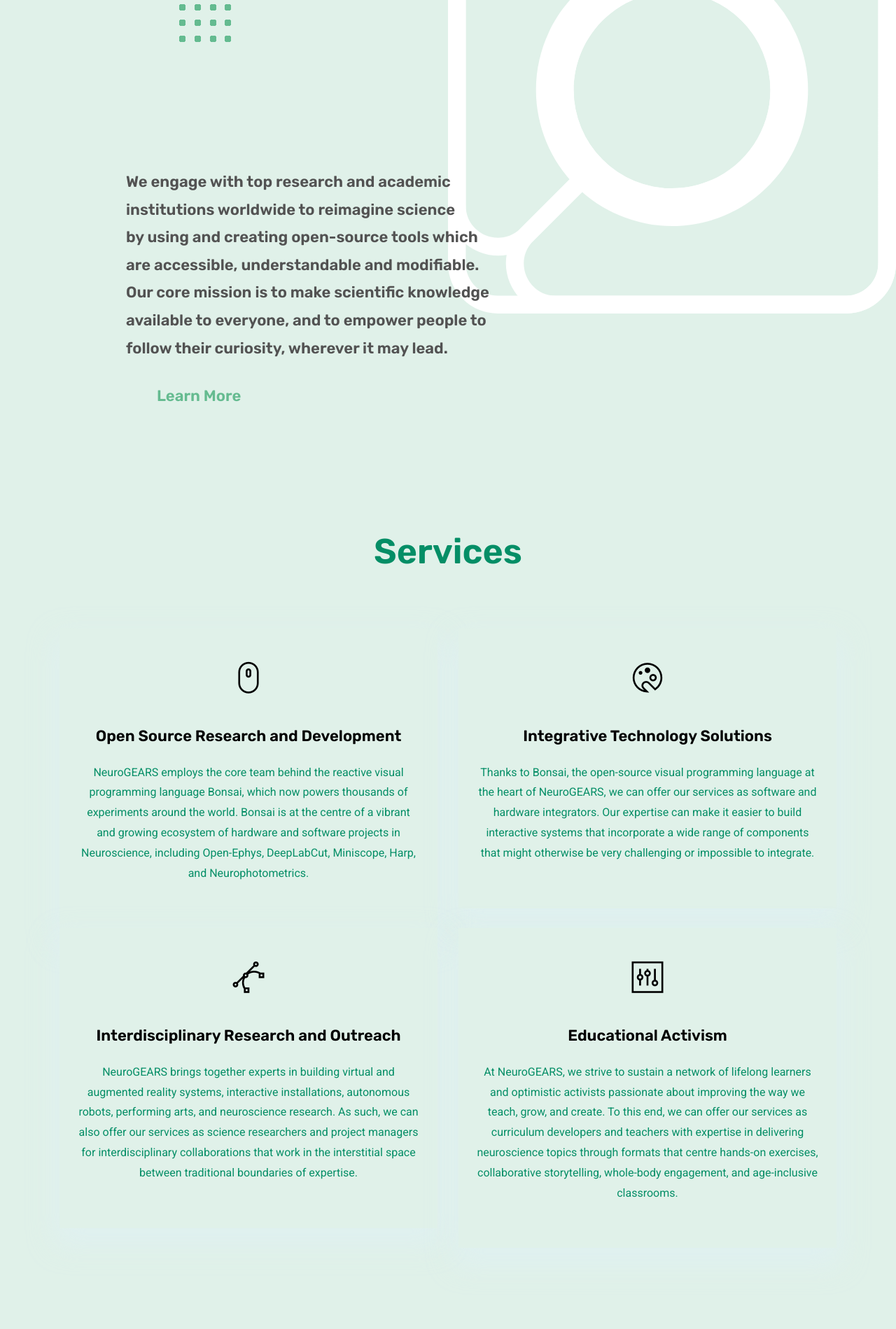
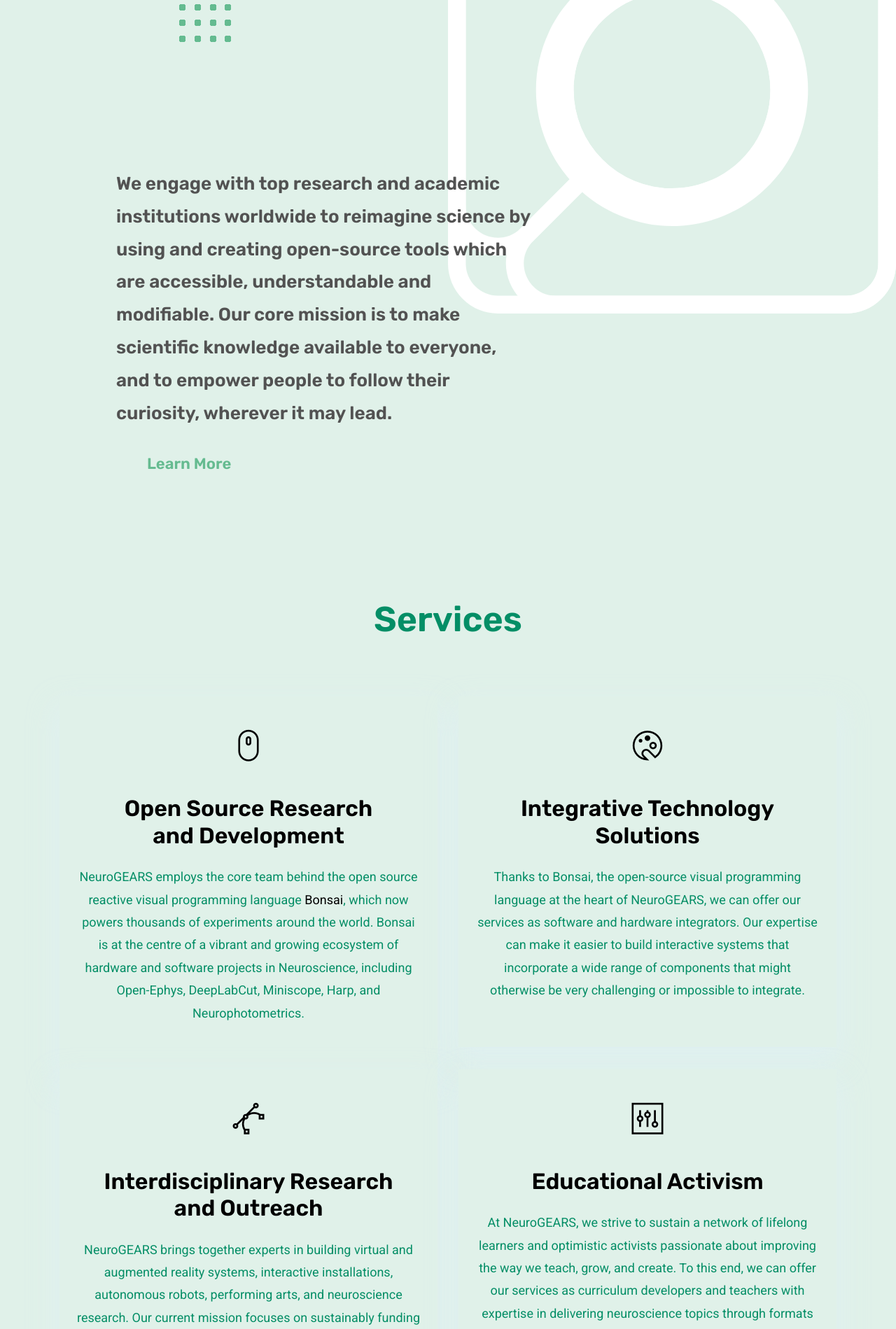
Before and after one commit to neurogears/new-website, a Jekyll site: the page built from index.html, in a window 1280 px wide. Shown: the part 716-2615 px from the top of the page at 70% size. Built offline with Jekyll 4.4.1, drawn with Linux system fonts in a browser that asks for light colours; some of the changed text lies outside the part shown.

Commit message:
adjust formatting for landing page

```diff
--- a/_data/settings.yml
+++ b/_data/settings.yml
@@ -48,7 +48,7 @@ social:
 # About (Section and Page)
 
 # About Section
-blurb: We engage with top research and academic <br>institutions worldwide to reimagine science <br>by using and creating open-source tools which <br>are accessible, understandable and modifiable. <br>Our core mission is to make scientific knowledge <br>available to everyone, and to empower people to <br>follow their curiosity, wherever it may lead.
+blurb: We engage with top research and academic institutions worldwide to reimagine science by using and creating open-source tools which are accessible, understandable and modifiable. Our core mission is to make scientific knowledge available to everyone, and to empower people to follow their curiosity, wherever it may lead.
 
 blurb-btn-link: "/about"
 blurb-btn-name: learn more
@@ -97,9 +97,9 @@ team:
 services-title: Services
 services:
   - {
-      name: Open Source Research and Development,
+      name: Open Source Research <br/>and Development,
       icon: ti-mouse,
-      description: "NeuroGEARS employs the core team behind the reactive visual programming language Bonsai, which now powers thousands of experiments around the world. Bonsai is at the centre of a vibrant and growing ecosystem of hardware and software projects in Neuroscience, including Open-Ephys, DeepLabCut, Miniscope, Harp, and Neurophotometrics.",
+      description: "NeuroGEARS employs the core team behind the open source reactive visual programming language <a href='https://bonsai-rx.org/'>Bonsai</a>, which now powers thousands of experiments around the world. Bonsai is at the centre of a vibrant and growing ecosystem of hardware and software projects in Neuroscience, including Open-Ephys, DeepLabCut, Miniscope, Harp, and Neurophotometrics. ",
       active: true, # Add true to select section
     }
   - {
@@ -109,15 +109,15 @@ services:
       active: true, # Add true to select section
     }
   - {
-      name: Interdisciplinary Research and Outreach,
+      name: Interdisciplinary Research <br/>and Outreach,
       icon: ti-vector,
-      description: "NeuroGEARS brings together experts in building virtual and augmented reality systems, interactive installations, autonomous robots, performing arts, and neuroscience research. As such, we can also offer our services as science researchers and project managers for interdisciplinary collaborations that work in the interstitial space between traditional boundaries of expertise.",
+      description: "NeuroGEARS brings together experts in building virtual and augmented reality systems, interactive installations, autonomous robots, performing arts, and neuroscience research. Our current mission focuses on sustainably funding collaborations that explore methods for field neuroscience with academics, professional artists, and activist communities.",
       active: true, # Add true to select section
     }
   - {
       name: Educational Activism,
       icon: ti-panel,
-      description: "At NeuroGEARS, we strive to sustain a network of lifelong learners and optimistic activists passionate about improving the way we teach, grow, and create. To this end, we can offer our services as curriculum developers and teachers with expertise in delivering neuroscience topics through formats that centre hands-on exercises, collaborative storytelling, whole-body engagement, and age-inclusive classrooms.",
+      description: "At NeuroGEARS, we strive to sustain a network of lifelong learners and optimistic activists passionate about improving the way we teach, grow, and create. To this end, we can offer our services as curriculum developers and teachers with expertise in delivering neuroscience topics through formats that centre a 'hands-on minds-on' approach, collaborative storytelling, whole-body engagement, and age-inclusive classrooms.",
       active: true, # Add true to select section
     }
 
--- a/_includes/about-section.html
+++ b/_includes/about-section.html
@@ -2,7 +2,7 @@
 <section class="section">
   <div class="container">
     <div class="row">
-      <div class="col-lg-10 mx-auto text-left">
+      <div class="col-lg-7 ml-5 mr-3 pl-5 pr-4 text-left">
         <p class="font-secondary paragraph-lg text-dark">{{ site.data.settings.blurb }}</p>
         <a href="{{ site.data.settings.blurb-btn-link }}" class="btn btn-transparent">{{ site.data.settings.blurb-btn-name }}</a>
       </div>
--- a/assets/scss/_typography.scss
+++ b/assets/scss/_typography.scss
@@ -12,11 +12,11 @@ body {
 p, .paragraph {
   font-weight: 400;
   color: $text-color !important;
-  font-size: 16px;
+  font-size: 18px;
   line-height: 1.8;
   font-family: $primary-font;
   &-lg{
-    font-size: 22px;
+    font-size: 26px;
   }
 
   &-copyright {
@@ -54,22 +54,22 @@ h2, .h2{
 }
 
 h2, .h2subtitle {
-  font-size: 24;
+  font-size: 28;
   color: $text-color;
 }
 
 h3, .h3{
-  font-size: 35px;
+  font-size: 40px;
 }
 
 h4, .h4{
-  font-size: 22px;
+  font-size: 32px;
 }
 
 h5, .h5{
-  font-size: 18px;
+  font-size: 26px;
 }
 
 h6, .h6{
-  font-size: 14px;
+  font-size: 20px;
 }
```
